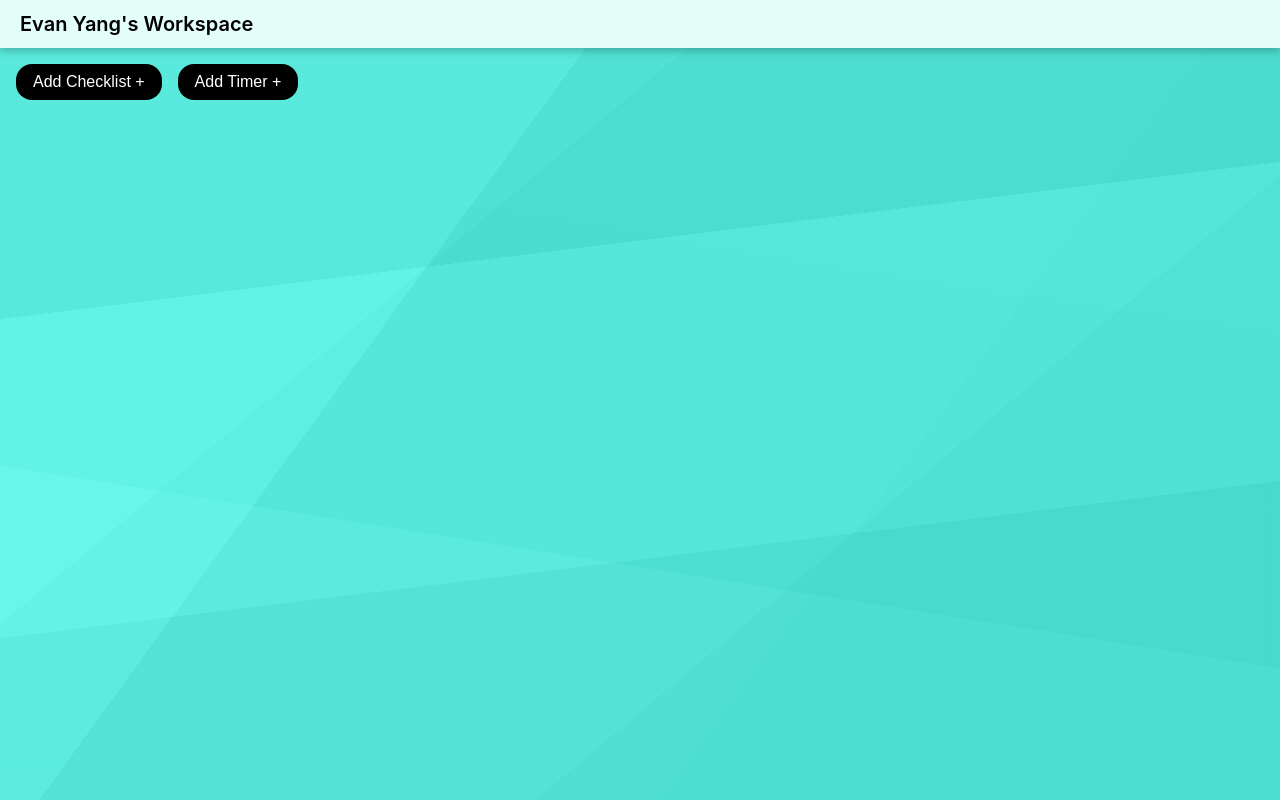
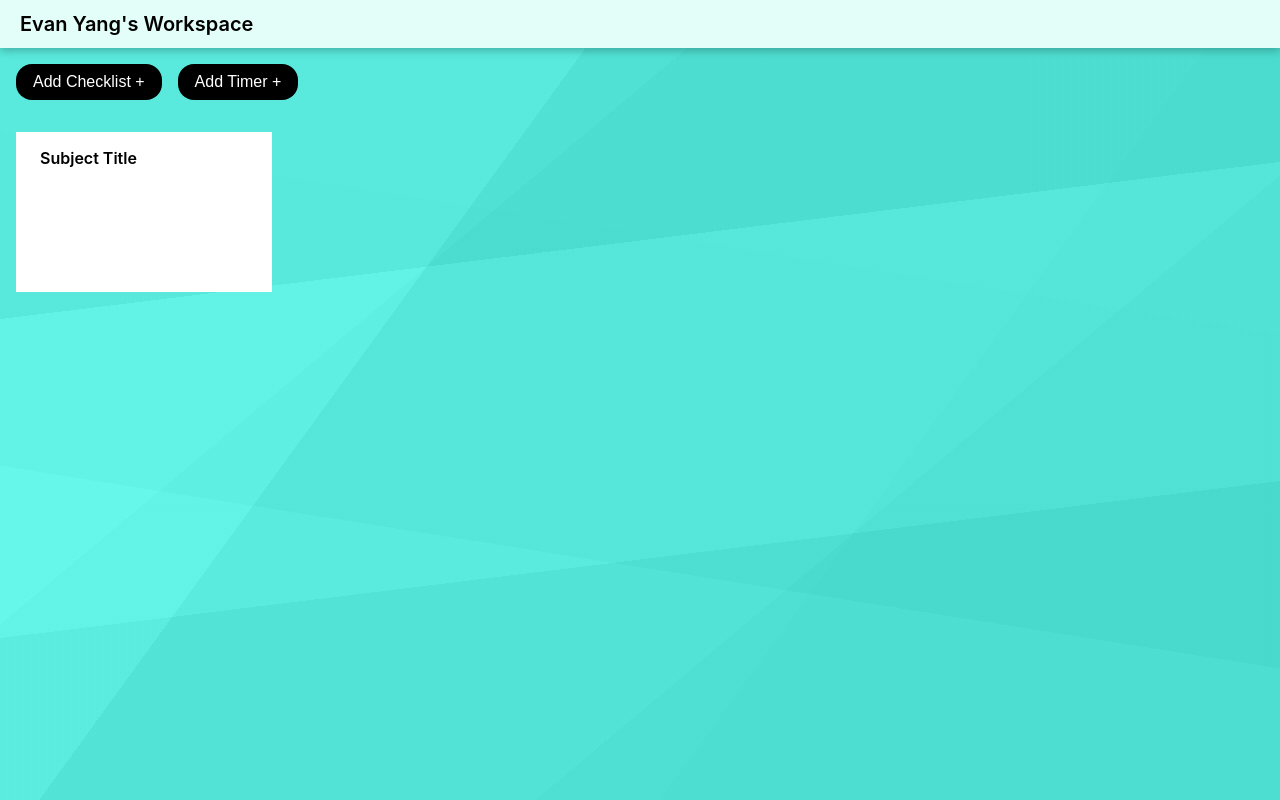
Before and after one commit to Evany226/Drag-and-Drop, a React (Vite) app in the folder trello/: page /dashboard in a window 1280 px wide. Built offline with nearby package versions, Linux system fonts and the light colour scheme.

Commit message:
working on individual notes

```diff
--- /dev/null
+++ b/trello/db.json
@@ -0,0 +1,19 @@
+{
+    "notes": [
+      {
+        "id": 1,
+        "content": "Finish applying for Stevens",
+        "name": "College Applications"
+      },
+      {
+        "id": 2,
+        "content": "Work on your resume and portfolio",
+        "name": "Portfolio"
+      },
+      {
+        "id": 3,
+        "content": "Workout 3-4 times a week",
+        "name" : "Exercise"
+      }
+    ]
+  }
--- a/trello/package.json
+++ b/trello/package.json
@@ -10,6 +10,7 @@
     "preview": "vite preview"
   },
   "dependencies": {
+    "axios": "^1.5.0",
     "react": "^18.2.0",
     "react-dom": "^18.2.0",
     "react-router-dom": "^6.16.0",
--- a/trello/src/Dashboard.jsx
+++ b/trello/src/Dashboard.jsx
@@ -1,19 +1,29 @@
 import './css/Dashboard.css'
 import Button from "./components/Button.jsx"
+import'./css/index.css'
+import { useState, useEffect } from "react";
+import noteService from './services/notes';
+import Note from './components/Note.jsx'
 
 
 
-function Dashboard() {
+const Dashboard = () => {
+ const [notes,setNotes] = useState([]);
 
   return (
 
       <section id="dashboard">
         <nav className="nav">
-          <h1 className="nav-name"> Evan Yang's Workspace </h1>
+          <h5 className="nav-name"> Evan Yang's Workspace </h5>
         </nav>
-        <div className="main">
+        <div className="selector">
           <Button buttonClass="create-button" buttonName="Add Checklist +"/>
           <Button buttonClass="create-button" buttonName="Add Timer +" />
+        </div>
+        <div id="board-canvas">
+              <div class="note-wrapper">
+                  <Note/>
+              </div>
         </div>
       </section>
   )
--- a/trello/src/Home.jsx
+++ b/trello/src/Home.jsx
@@ -1,7 +1,9 @@
 import './css/Home.css';
+import'./css/index.css'
 import Button from './components/Button';
 import mainLogo from './assets/duck.png';
 import {ReactComponent as ReactLogo} from './assets/design.svg';
+
 
 
 function Home() {
@@ -12,8 +14,8 @@ function Home() {
                 <nav className="homeNav">
                     <div className="navAdjust">
                         <div id="titleWrapper">
-                            <h1 class="title"> Template</h1>
-                            <h2 class="title-2">Design </h2>
+                            <h3 class="title"> Template</h3>
+                            <h3 class="title-2">Design </h3>
 
                             <div id="logoWrapper">
                                 <img src={mainLogo} />
@@ -30,7 +32,7 @@ function Home() {
                 <div id="foreground">
                     <div class="mainTextWrapper">
                         <h1 class="main-title">Lorem Ipsum <br></br> typesetting </h1>
-                        <h2 class="sub-title">Lorem Ipsum is simply dummy text of the printing and typesetting industry. Lorem Ipsum is simply dummy text of the printing and typesetting industry.</h2>
+                        <h4 class="sub-title">Lorem Ipsum is simply dummy text of the printing and typesetting industry. Lorem Ipsum is simply dummy text of the printing and typesetting industry.</h4>
                     </div>
                     <ReactLogo />
                 </div>
--- /dev/null
+++ b/trello/src/components/Note.jsx
@@ -0,0 +1,15 @@
+import "../css/Note.css"
+import "../css/index.css"
+
+
+const Note = () => {
+    return (
+        <div className="list-container">
+            <div className="note-header">
+                <p className="note-name"> Subject Title</p>
+            </div>
+        </div>
+    )
+}
+
+export default Note;
--- a/trello/src/css/Dashboard.css
+++ b/trello/src/css/Dashboard.css
@@ -10,8 +10,16 @@ html, body, *{
   margin: 0;
 }
 
+html {
+  height: 100%;
+}
+
+body {
+  min-height: 100%;
+}
+
 #dashboard {
-  height: 100vh;
+  min-height: 100vh;
   background-image: linear-gradient(306deg, rgba(54, 54, 54, 0.05) 0%, rgba(54, 54, 54, 0.05) 33.333%,rgba(85, 85, 85, 0.05) 33.333%, rgba(85, 85, 85, 0.05) 66.666%,rgba(255, 255, 255, 0.05) 66.666%, rgba(255, 255, 255, 0.05) 99.999%),linear-gradient(353deg, rgba(81, 81, 81, 0.05) 0%, rgba(81, 81, 81, 0.05) 33.333%,rgba(238, 238, 238, 0.05) 33.333%, rgba(238, 238, 238, 0.05) 66.666%,rgba(32, 32, 32, 0.05) 66.666%, rgba(32, 32, 32, 0.05) 99.999%),linear-gradient(140deg, rgba(192, 192, 192, 0.05) 0%, rgba(192, 192, 192, 0.05) 33.333%,rgba(109, 109, 109, 0.05) 33.333%, rgba(109, 109, 109, 0.05) 66.666%,rgba(30, 30, 30, 0.05) 66.666%, rgba(30, 30, 30, 0.05) 99.999%),linear-gradient(189deg, rgba(77, 77, 77, 0.05) 0%, rgba(77, 77, 77, 0.05) 33.333%,rgba(55, 55, 55, 0.05) 33.333%, rgba(55, 55, 55, 0.05) 66.666%,rgba(173,155,155, 0.05) 66.666%, rgba(173,155,155, 0.05) 99.999%),linear-gradient(90deg, rgb(77,255,239),rgb(77,255,239));
 }
 
@@ -26,7 +34,6 @@ align-items: center;
 
 .nav-name {
   color: #000 ;
-  font-size: 1.25rem;
   font-weight: 600;
   padding: 0.75rem 0.25rem;
   margin-left: 1rem;
@@ -43,7 +50,16 @@ align-items: center;
   color: #FFFFFF;
   cursor: pointer;
   padding: 0.5rem 1rem;
-  margin-left: 1rem;
-  margin-top: 1rem;
+  margin-right: 1rem;
 
 }
+
+.selector {
+  display: flex;
+  align-items: center;
+  padding: 1rem;
+}
+
+#board-canvas {
+  min-height: 80vh;
+}
--- a/trello/src/css/Home.css
+++ b/trello/src/css/Home.css
@@ -72,12 +72,10 @@ html,body, * {
 .title {
   color: #040303;
   font-weight: 700;
-  font-size: 1.8rem;
 }
 
 
 .title-2 {
-  font-size: 1.8rem;
   color:#ff6599 ;
   font-weight: 600;
 }
@@ -129,13 +127,11 @@ svg{
 }
 
 .main-title {
-  font-size: 3.7rem;
   margin-bottom: 2rem;
   text-align: center;
 }
 
 .sub-title {
-  font-size: 1.5rem;
   font-weight: 400;
   width: 60%;
   text-align: center;
--- /dev/null
+++ b/trello/src/css/Note.css
@@ -0,0 +1,22 @@
+
+
+.list-container {
+    width: 20%;
+    height: 10rem;
+    background-color: white;
+    margin: 1rem;
+}
+
+.note-header {
+    padding: 0.5rem;
+    display: flex;
+    align-items: center;
+
+}
+
+.note-name {
+    font-size: 1rem;
+    margin-left: 1rem;
+    margin-top: 0.5rem;
+    font-weight: 600;
+}
--- /dev/null
+++ b/trello/src/css/index.css
@@ -0,0 +1,13 @@
+h1 {
+    font-size: 3.7rem;
+  }
+
+  h2 {font-size: 2.5rem;}
+
+  h3 {font-size: 1.8rem;}
+
+  h4 {font-size: 1.5rem;}
+
+  h5 {font-size: 1.25rem;}
+
+  small, .text_small {font-size: 0.8rem;}
--- /dev/null
+++ b/trello/src/services/notes.js
@@ -0,0 +1,20 @@
+import axios from "axios";
+const baseUrl = "http://localhost:3001/notes";
+
+const getAll = () => {
+  return axios.get(baseUrl);
+};
+
+const create = (newObject) => {
+  return axios.post(baseUrl, newObject);
+};
+
+const update = (id, newObject) => {
+  return axios.put(`${baseUrl}/${id}`, newObject);
+};
+
+export default {
+  getAll: getAll,
+  create: create,
+  update: update,
+};
```
Also changed, not shown: 1 other file (tests, documents, lock files or other folders).
